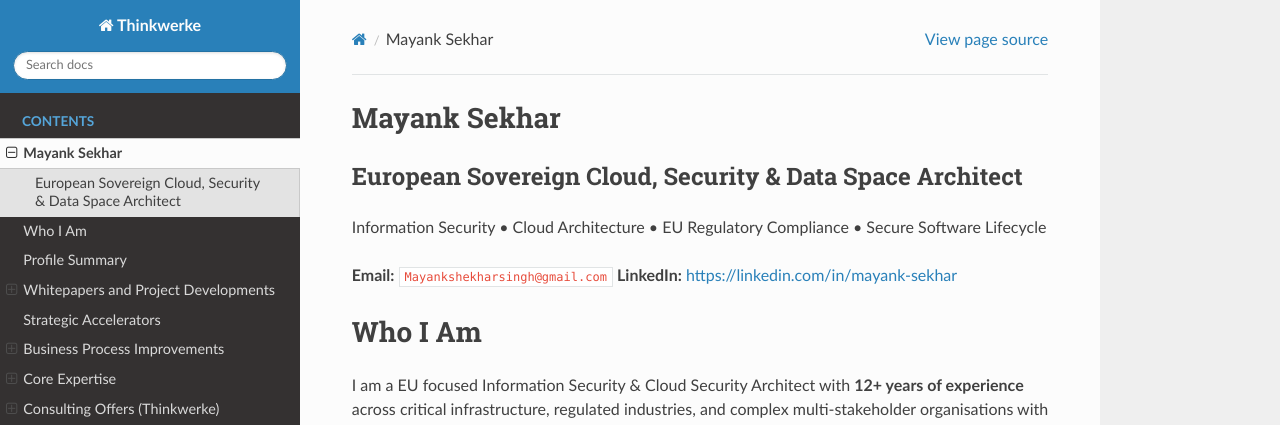
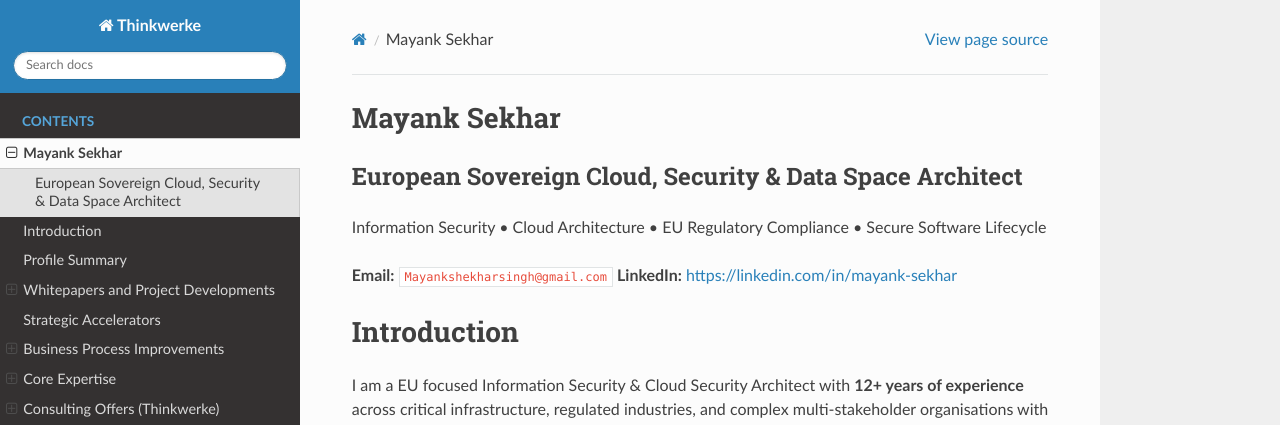
Before and after one commit to Mynkskhr/docs.thinkwerke, a Sphinx documentation site: the page built from docs/source/profile.rst, in a window 1280 px wide and 900 px high. Shown: the top 425 px of the window. Built offline with Sphinx 7.4.7 and the Read the Docs theme 3.1.0, drawn with Linux system fonts in a browser that asks for light colours.

Commit message:
Update profile.rst

```diff
--- a/docs/source/profile.rst
+++ b/docs/source/profile.rst
@@ -9,8 +9,8 @@ Information Security • Cloud Architecture • EU Regulatory Compliance • Sec
 **Email:** ``Mayankshekharsingh@gmail.com``
 **LinkedIn:** https://linkedin.com/in/mayank-sekhar
 
-Who I Am
-========
+Introduction
+============
 
 I am a EU focused Information Security & Cloud Security Architect with **12+ years of experience**
 across critical infrastructure, regulated industries, and complex multi-stakeholder
```
